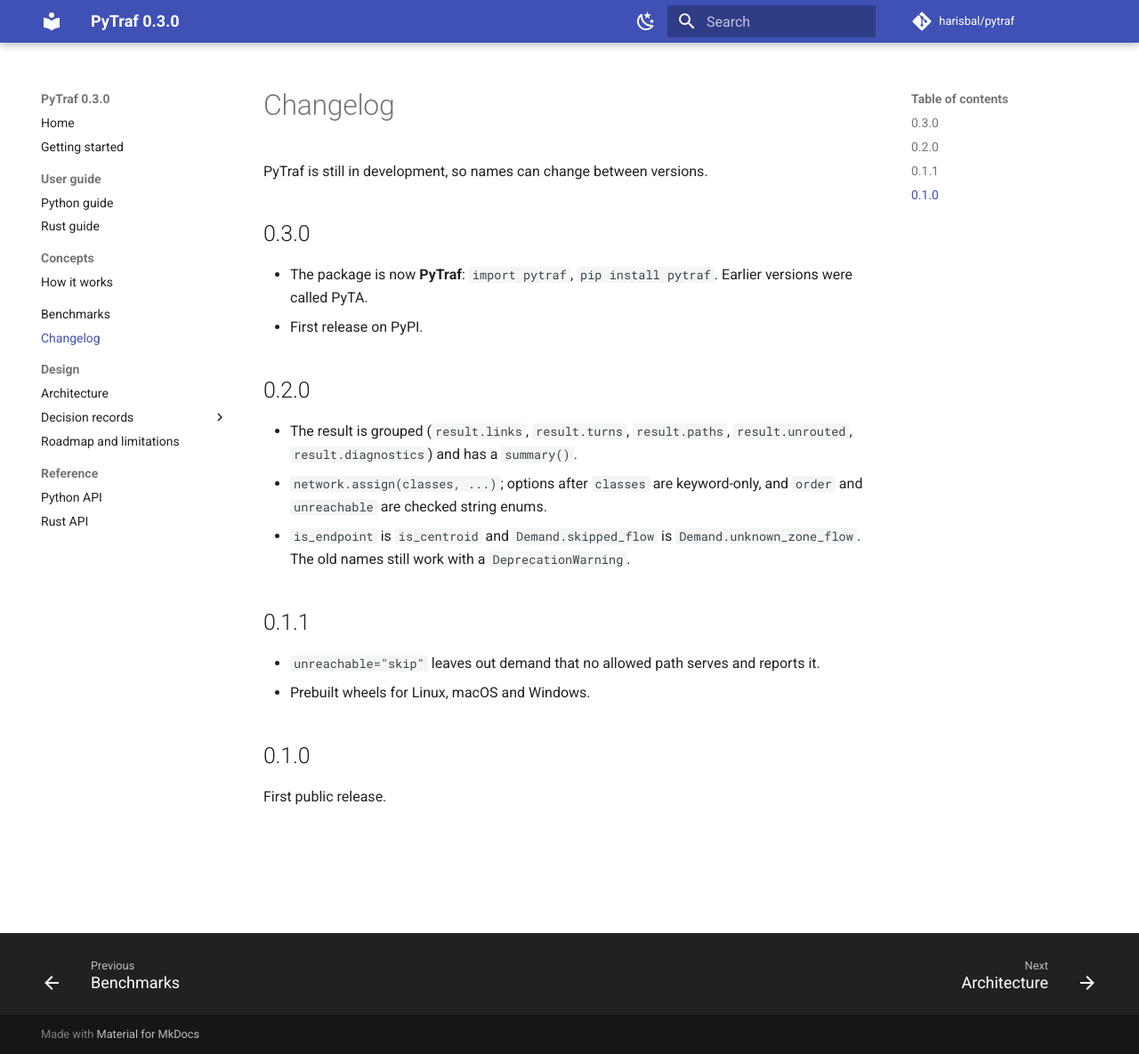
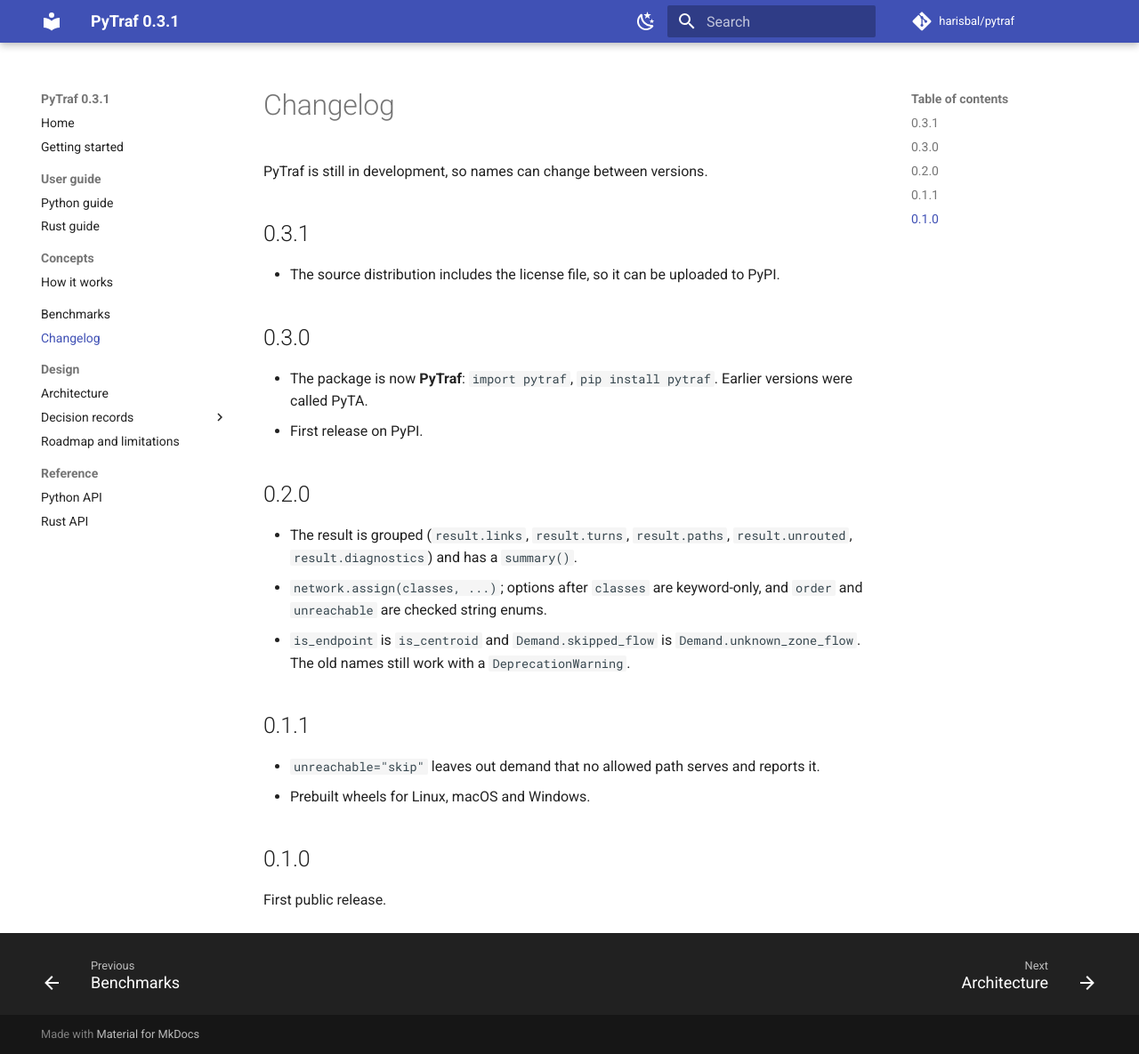
Before and after one commit to harisbal/pyta, an MkDocs documentation site: the page built from docs/changelog.md, in a window 1280 px wide and 1185 px high. Shown: the whole window at 89% size. Built offline with MkDocs 1.6.1 and Material for MkDocs 9.7.7, drawn with Linux system fonts in a browser that asks for light colours; comment, search, counter and statistics services are not loaded.

Commit message:
Include LICENSE in the sdist; 0.3.1 (#5)
PyPI rejected the 0.3.0 sdist: its metadata lists LICENSE, which the sdist lacked.


Claude-Session: https://claude.ai/code/session_01H28usXH3LJ6cwe7kqi95Lu

Co-authored-by: Claude Sonnet 5.5 <noreply@anthropic.com>

```diff
--- a/Cargo.toml
+++ b/Cargo.toml
@@ -3,7 +3,7 @@ members = ["crates/core", "crates/io", "crates/python"]
 resolver = "2"
 
 [workspace.package]
-version = "0.3.0"
+version = "0.3.1"
 edition = "2024"
 license = "MIT"
 repository = "https://github.com/harisbal/pytraf"
--- a/docs/changelog.md
+++ b/docs/changelog.md
@@ -1,6 +1,10 @@
 # Changelog
 
 PyTraf is still in development, so names can change between versions.
+
+## 0.3.1
+
+- The source distribution includes the license file, so it can be uploaded to PyPI.
 
 ## 0.3.0
 
--- a/pyproject.toml
+++ b/pyproject.toml
@@ -43,6 +43,7 @@ manifest-path = "crates/python/Cargo.toml"
 python-source = "python"
 module-name = "pytraf._pytraf"
 features = ["pyo3/extension-module"]
+include = [{ path = "LICENSE", format = "sdist" }]
 
 [tool.pytest.ini_options]
 testpaths = ["python/tests"]
```
Also changed, not shown: README.md (+2 -2 lines), 2 other files.
